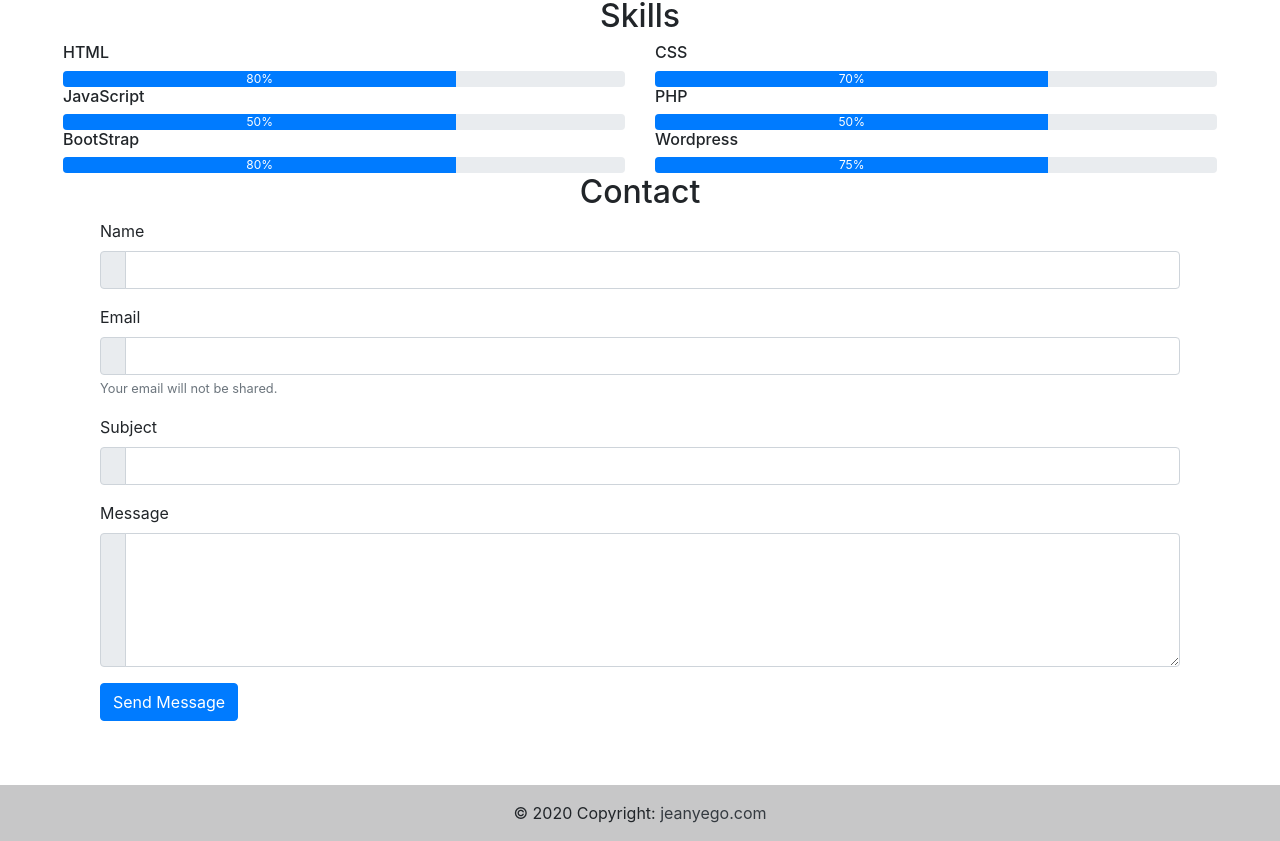
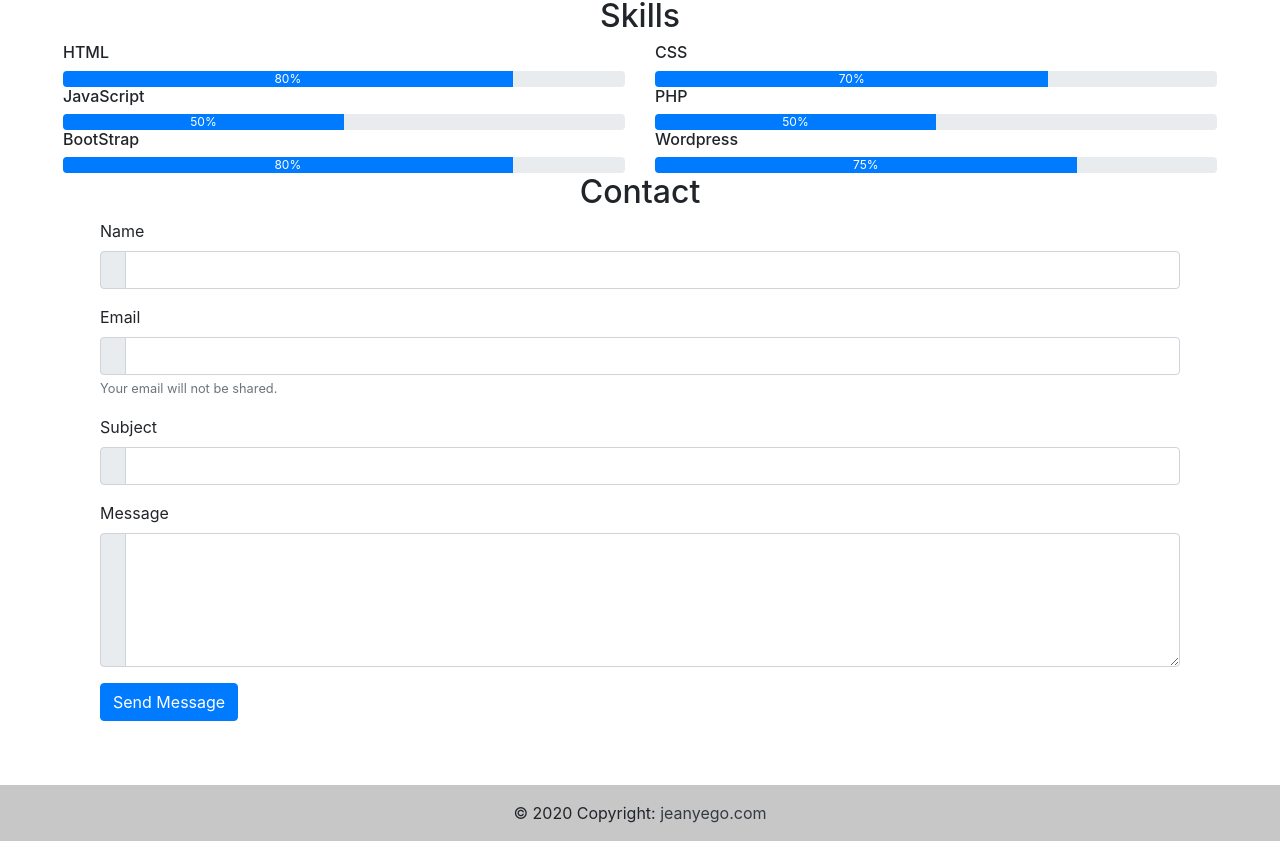
Before and after one commit to jeanyego/jyportfolio, a plain HTML site: page index.html in a window 1280 px wide. Shown: the part 1329-2170 px from the top of the page. Drawn offline with nearby package versions, Linux system fonts and the light colour scheme.

Commit message:
Update index.html

```diff
--- a/index.html
+++ b/index.html
@@ -131,8 +131,8 @@
     <div class="col-md-6">
       <h6>HTML</h6>
       <div class="progress">
-        <div class="progress-bar" role="progressbar" aria-valuenow="70"
-        aria-valuemin="0" aria-valuemax="100" style="width:70%">
+        <div class="progress-bar" role="progressbar" aria-valuenow="80"
+        aria-valuemin="0" aria-valuemax="100" style="width:80%">
           80%
         </div>
       </div>
@@ -152,8 +152,8 @@
     <div class="col-md-6">
       <h6>JavaScript</h6>
       <div class="progress">
-        <div class="progress-bar" role="progressbar" aria-valuenow="70"
-        aria-valuemin="0" aria-valuemax="100" style="width:70%">
+        <div class="progress-bar" role="progressbar" aria-valuenow="50"
+        aria-valuemin="0" aria-valuemax="100" style="width:50%">
           50%
         </div>
       </div>
@@ -162,8 +162,8 @@
     <div class="col-md-6">
       <h6>PHP</h6>
     <div class="progress">
-      <div class="progress-bar" role="progressbar" aria-valuenow="70"
-      aria-valuemin="0" aria-valuemax="100" style="width:70%">
+      <div class="progress-bar" role="progressbar" aria-valuenow="50"
+      aria-valuemin="0" aria-valuemax="100" style="width:50%">
         50%
       </div>
     </div>
@@ -174,8 +174,8 @@
   <div class="col-md-6">
     <h6>BootStrap</h6>
     <div class="progress">
-      <div class="progress-bar" role="progressbar" aria-valuenow="70"
-      aria-valuemin="0" aria-valuemax="100" style="width:70%">
+      <div class="progress-bar" role="progressbar" aria-valuenow="80"
+      aria-valuemin="0" aria-valuemax="100" style="width:80%">
         80%
       </div>
     </div>
@@ -184,8 +184,8 @@
   <div class="col-md-6">
     <h6>Wordpress</h6>
   <div class="progress">
-    <div class="progress-bar" role="progressbar" aria-valuenow="70"
-    aria-valuemin="0" aria-valuemax="100" style="width:70%">
+    <div class="progress-bar" role="progressbar" aria-valuenow="75"
+    aria-valuemin="0" aria-valuemax="100" style="width:75%">
       75%
     </div>
   </div>
```
